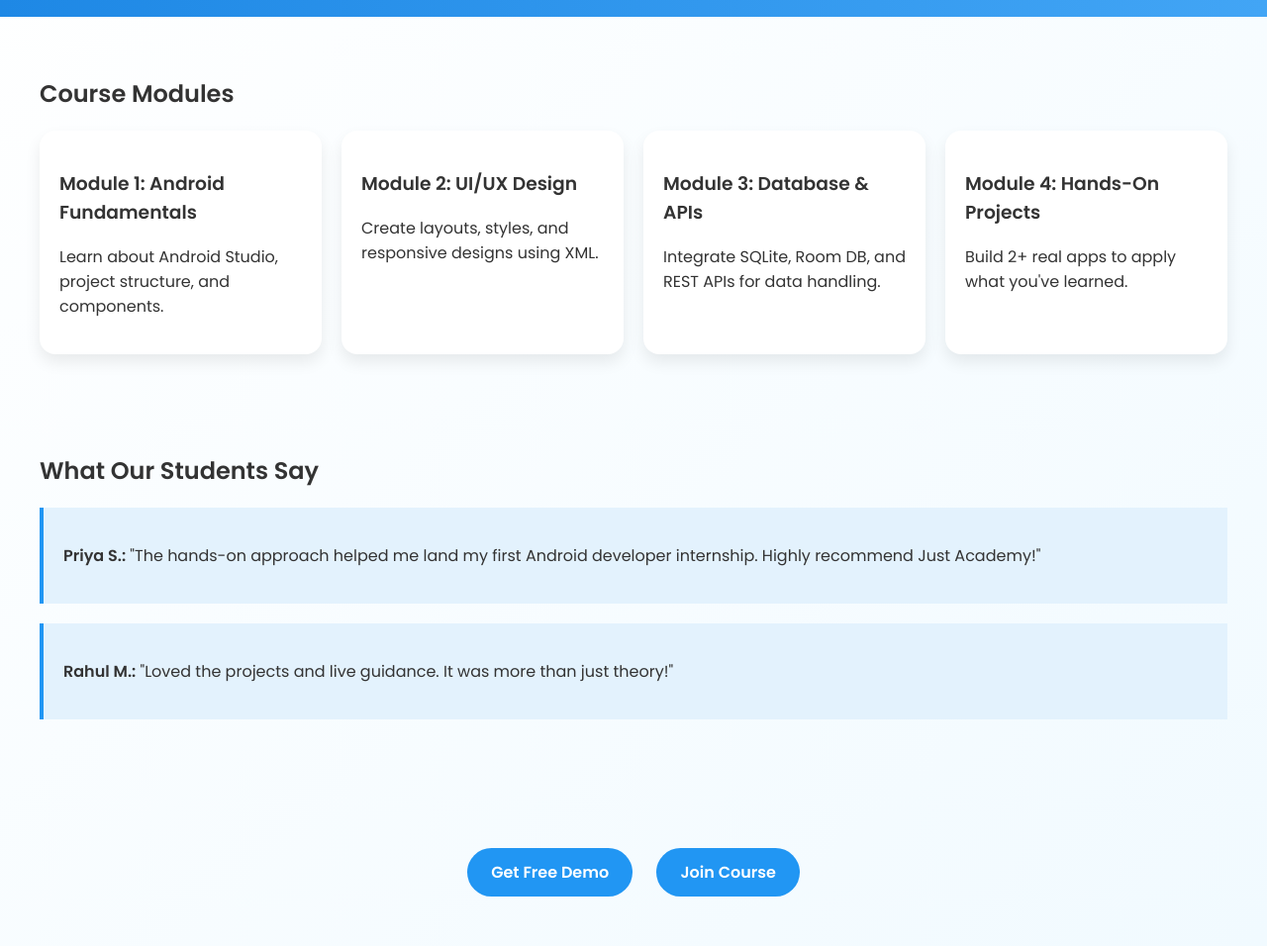
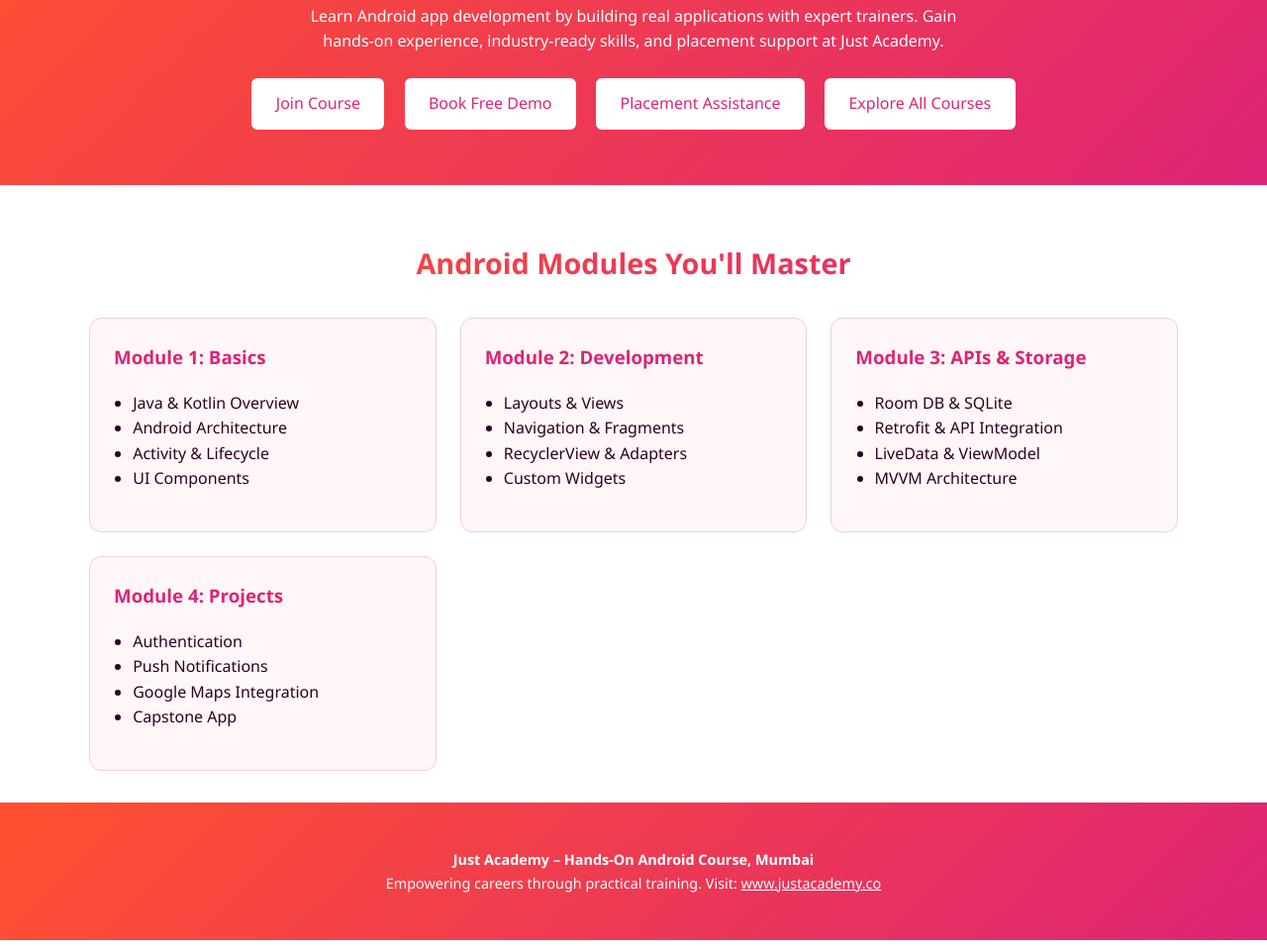
Before and after one commit to JustAcademy123/justacademy-android-hands-on-, a plain HTML site: page index.html in a window 1280 px wide. Shown: the part 140-1096 px from the top of the page at 99% size. Drawn offline with Linux system fonts and the light colour scheme.

Commit message:
Update index.html

```diff
--- a/index.html
+++ b/index.html
@@ -2,128 +2,147 @@
 <html lang="en">
 <head>
   <meta charset="UTF-8" />
-  <meta name="viewport" content="width=device-width, initial-scale=1.0" />
-  <title>Android Hands-On App Development Course | Just Academy</title>
-  <meta name="description" content="Join our Android Hands-On App Development Course at Just Academy. Gain practical experience with real-world projects and expert guidance." />
-  <meta name="keywords" content="Android Hands-On, Android App Development, Just Academy, Mobile App Training" />
-  <link href="https://fonts.googleapis.com/css2?family=Poppins:wght@400;600&display=swap" rel="stylesheet" />
+  <meta name="viewport" content="width=device-width, initial-scale=1.0"/>
+  <meta name="title" content="Hands-On Android Training in Mumbai | Just Academy">
+  <meta name="description" content="Join the hands-on Android development course in Mumbai at Just Academy. Build real apps with expert guidance, live coding, and placement support.">
+  <meta name="keywords" content="Android training Mumbai, hands-on Android course, Android app development, Kotlin training Mumbai, Android studio course, mobile development classes, Just Academy Android, project-based Android course">
+  <title>Hands-On Android Training in Mumbai | Just Academy</title>
   <style>
+    :root {
+      --main: #ff512f;
+      --accent: #dd2476;
+      --bg: #fff7f7;
+      --text: #2d001f;
+    }
     body {
       margin: 0;
-      font-family: 'Poppins', sans-serif;
-      background: linear-gradient(to bottom right, #fff, #f1faff);
-      color: #333;
+      font-family: 'Segoe UI', sans-serif;
+      background: white;
+      color: var(--text);
+      line-height: 1.6;
     }
-
     header {
-      background: linear-gradient(to right, #1e88e5, #42a5f5);
-      padding: 20px;
+      background: linear-gradient(135deg, var(--main), var(--accent));
+      color: white;
       text-align: center;
+      padding: 3rem 1rem;
+    }
+    header h1 { font-size: 2.2rem; margin-bottom: 1rem; }
+    header p { max-width: 700px; margin: 0 auto 1rem; }
+    a.btn {
+      display: inline-block;
+      padding: 0.7rem 1.4rem;
+      margin: 0.5rem;
+      background: white;
+      color: var(--accent);
+      border: 2px solid white;
+      border-radius: 6px;
+      text-decoration: none;
+      transition: all 0.3s ease;
+    }
+    a.btn:hover {
+      background: var(--accent);
       color: white;
+      transform: translateY(-3px);
+      box-shadow: 0 4px 10px rgba(0,0,0,0.1);
     }
-
-    h1 {
-      margin: 0;
-      font-size: 2.5em;
+    section {
+      max-width: 1100px;
+      margin: auto;
+      padding: 2rem 1rem;
     }
-
-    .section {
-      padding: 40px 20px;
-      max-width: 1200px;
-      margin: auto;
+    h2 {
+      text-align: center;
+      font-size: 1.8rem;
+      background: linear-gradient(135deg, var(--main), var(--accent));
+      -webkit-background-clip: text;
+      -webkit-text-fill-color: transparent;
     }
-
-    .cards {
+    .grid {
       display: grid;
-      grid-template-columns: repeat(auto-fit, minmax(250px, 1fr));
-      gap: 20px;
-      margin-top: 20px;
+      grid-template-columns: repeat(auto-fit, minmax(260px, 1fr));
+      gap: 1.5rem;
+      margin-top: 2rem;
     }
-
     .card {
-      background: white;
-      padding: 20px;
-      border-radius: 16px;
-      box-shadow: 0 8px 16px rgba(0, 0, 0, 0.08);
-      transition: transform 0.3s, box-shadow 0.3s;
+      background: var(--bg);
+      border: 1px solid #f0cfdc;
+      border-radius: 12px;
+      padding: 1.5rem;
+      transition: all 0.3s ease;
     }
-
     .card:hover {
       transform: translateY(-5px);
-      box-shadow: 0 12px 24px rgba(0, 0, 0, 0.12);
+      box-shadow: 0 6px 12px rgba(0,0,0,0.1);
     }
-
-    .testimonial {
-      background: #e3f2fd;
-      padding: 20px;
-      border-left: 4px solid #2196f3;
-      margin-top: 20px;
-    }
-
-    .cta-buttons {
+    .card h3 { color: var(--accent); margin-top: 0; }
+    .card ul { padding-left: 1.2rem; }
+    footer {
       text-align: center;
-      margin-top: 40px;
-    }
-
-    .btn {
-      display: inline-block;
-      margin: 10px;
-      padding: 12px 24px;
-      border-radius: 25px;
-      background: #2196f3;
+      background: linear-gradient(135deg, var(--main), var(--accent));
       color: white;
-      text-decoration: none;
-      font-weight: 600;
-      transition: background 0.3s, transform 0.3s;
-    }
-
-    .btn:hover {
-      background: #1976d2;
-      transform: scale(1.05);
+      padding: 2rem 1rem;
+      font-size: 0.9rem;
     }
   </style>
 </head>
 <body>
+
 <header>
-    <h1>Android App Development – Hands-On</h1>
-    <p>Master Android with real-world practice and expert mentorship</p>
+  <h1>Hands-On Android Training in Mumbai</h1>
+  <p>Learn Android app development by building real applications with expert trainers. Gain hands-on experience, industry-ready skills, and placement support at Just Academy.</p>
+  <a href="https://www.justacademy.co/course-detail/android-app-development" class="btn">Join Course</a>
+  <a href="https://www.justacademy.co/register-for-course-demo" class="btn">Book Free Demo</a>
+  <a href="https://www.justacademy.co/student-placed" class="btn">Placement Assistance</a>
+  <a href="https://www.justacademy.co/" class="btn">Explore All Courses</a>
 </header>
 
-  <section class="section">
-    <h2>Course Modules</h2>
-    <div class="cards">
+<section>
+  <h2>Android Modules You'll Master</h2>
+  <div class="grid">
     <div class="card">
-        <h3>Module 1: Android Fundamentals</h3>
-        <p>Learn about Android Studio, project structure, and components.</p>
+      <h3>Module 1: Basics</h3>
+      <ul>
+        <li>Java & Kotlin Overview</li>
+        <li>Android Architecture</li>
+        <li>Activity & Lifecycle</li>
+        <li>UI Components</li>
+      </ul>
     </div>
     <div class="card">
-        <h3>Module 2: UI/UX Design</h3>
-        <p>Create layouts, styles, and responsive designs using XML.</p>
+      <h3>Module 2: Development</h3>
+      <ul>
+        <li>Layouts & Views</li>
+        <li>Navigation & Fragments</li>
+        <li>RecyclerView & Adapters</li>
+        <li>Custom Widgets</li>
+      </ul>
     </div>
     <div class="card">
-        <h3>Module 3: Database & APIs</h3>
-        <p>Integrate SQLite, Room DB, and REST APIs for data handling.</p>
+      <h3>Module 3: APIs & Storage</h3>
+      <ul>
+        <li>Room DB & SQLite</li>
+        <li>Retrofit & API Integration</li>
+        <li>LiveData & ViewModel</li>
+        <li>MVVM Architecture</li>
+      </ul>
     </div>
     <div class="card">
-        <h3>Module 4: Hands-On Projects</h3>
-        <p>Build 2+ real apps to apply what you've learned.</p>
+      <h3>Module 4: Projects</h3>
+      <ul>
+        <li>Authentication</li>
+        <li>Push Notifications</li>
+        <li>Google Maps Integration</li>
+        <li>Capstone App</li>
+      </ul>
     </div>
   </div>
 </section>
 
-  <section class="section">
-    <h2>What Our Students Say</h2>
-    <div class="testimonial">
-      <p><strong>Priya S.:</strong> "The hands-on approach helped me land my first Android developer internship. Highly recommend Just Academy!"</p>
-    </div>
-    <div class="testimonial">
-      <p><strong>Rahul M.:</strong> "Loved the projects and live guidance. It was more than just theory!"</p>
-    </div>
-  </section>
+<footer>
+  <p><strong>Just Academy – Hands-On Android Course, Mumbai</strong><br>
+  Empowering careers through practical training. Visit: <a href="https://www.justacademy.co/" style="color:white;">www.justacademy.co</a></p>
+</footer>
 
-  <section class="section cta-buttons">
-    <a class="btn" href="https://www.justacademy.co/register-for-course-demo" target="_blank">Get Free Demo</a>
-    <a class="btn" href="https://www.justacademy.co/course-detail/android-app-development" target="_blank">Join Course</a>
-  </section>
 </body>
 </html>
```
Lines whose indentation alone changed are shown as unchanged.
